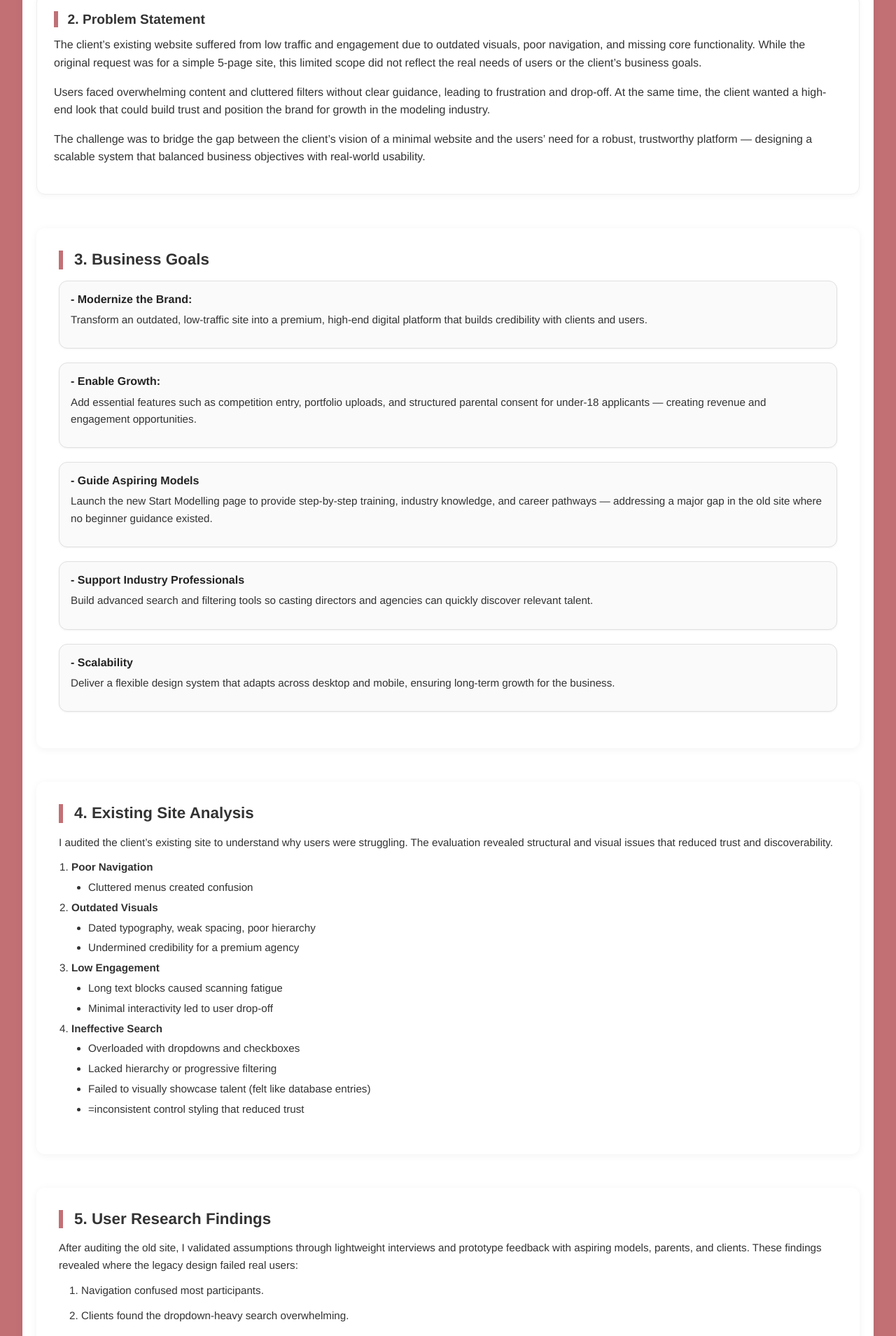
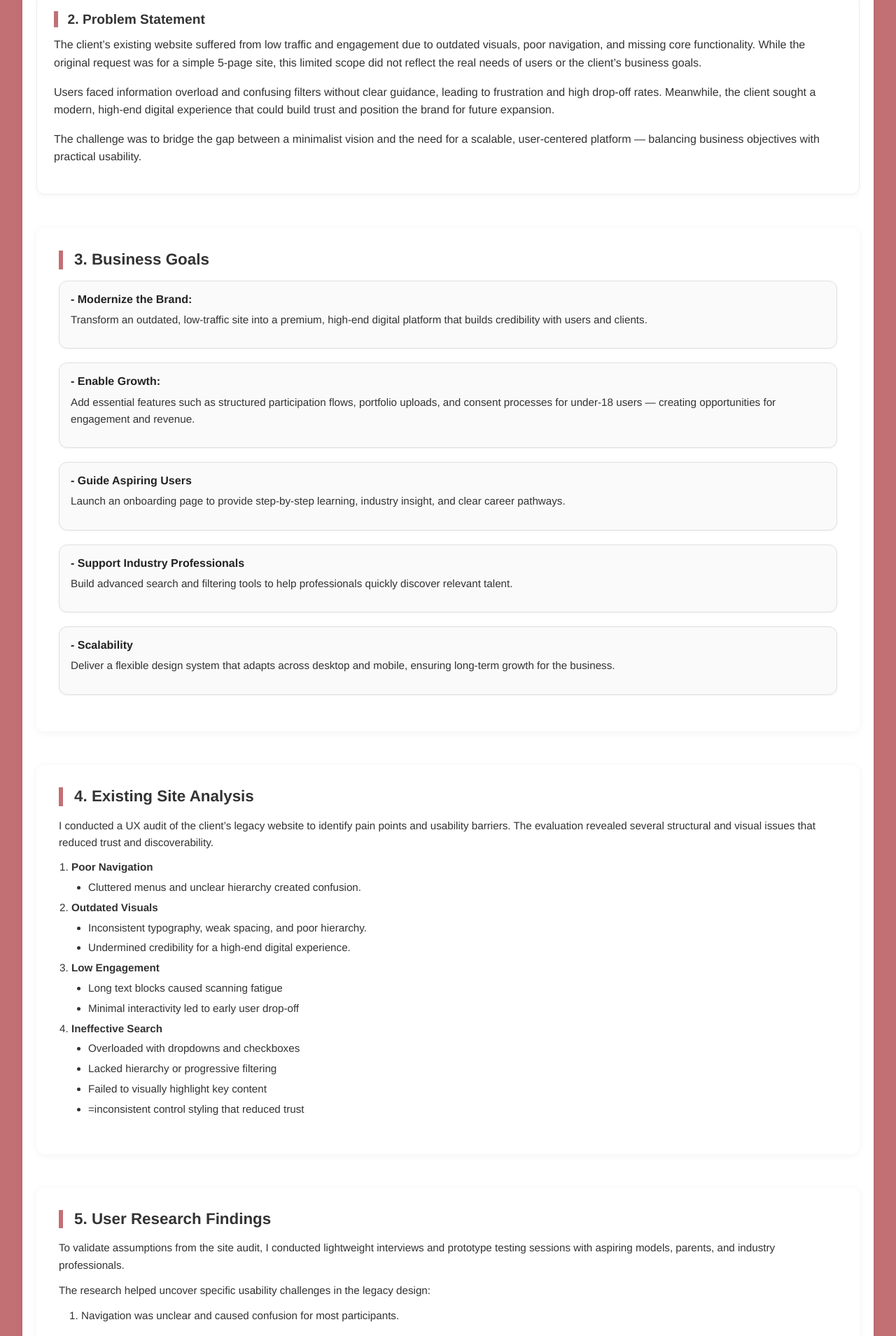
Before and after one commit to Mijincode/jeannie-portfolio, a React (Create React App) app: page /projects/confidential-fashiontech in a window 1280 px wide. Shown: the part 541-2450 px from the top of the page at 70% size. Built offline with nearby package versions, Linux system fonts and the light colour scheme.

Commit message:
Update for NDA-safe

```diff
--- a/src/components/pages/ConfidentialFashionTech.js
+++ b/src/components/pages/ConfidentialFashionTech.js
@@ -57,16 +57,15 @@ export default function ConfidentialFashionTech() {
             users or the client’s business goals.
           </p>
           <p>
-            Users faced overwhelming content and cluttered filters without clear
-            guidance, leading to frustration and drop-off. At the same time, the
-            client wanted a high-end look that could build trust and position
-            the brand for growth in the modeling industry.
+            Users faced information overload and confusing filters without clear
+            guidance, leading to frustration and high drop-off rates. Meanwhile,
+            the client sought a modern, high-end digital experience that could
+            build trust and position the brand for future expansion.
           </p>
           <p>
-            The challenge was to bridge the gap between the client’s vision of a
-            minimal website and the users’ need for a robust, trustworthy
-            platform — designing a scalable system that balanced business
-            objectives with real-world usability.
+            The challenge was to bridge the gap between a minimalist vision and
+            the need for a scalable, user-centered platform — balancing business
+            objectives with practical usability.
           </p>
         </div>
 
@@ -77,32 +76,31 @@ export default function ConfidentialFashionTech() {
               <h3> - Modernize the Brand:</h3>
               <p>
                 Transform an outdated, low-traffic site into a premium, high-end
-                digital platform that builds credibility with clients and users.
+                digital platform that builds credibility with users and clients.
               </p>
             </div>
             <div className="insight-card">
               <h3> - Enable Growth:</h3>
               <p>
-                Add essential features such as competition entry, portfolio
-                uploads, and structured parental consent for under-18 applicants
-                — creating revenue and engagement opportunities.
+                Add essential features such as structured participation flows,
+                portfolio uploads, and consent processes for under-18 users —
+                creating opportunities for engagement and revenue.
               </p>
             </div>
 
             <div className="insight-card">
-              <h3> - Guide Aspiring Models</h3>
+              <h3> - Guide Aspiring Users</h3>
               <p>
-                Launch the new Start Modelling page to provide step-by-step
-                training, industry knowledge, and career pathways — addressing a
-                major gap in the old site where no beginner guidance existed.
+                Launch an onboarding page to provide step-by-step learning,
+                industry insight, and clear career pathways.
               </p>
             </div>
 
             <div className="insight-card">
               <h3> - Support Industry Professionals</h3>
               <p>
-                Build advanced search and filtering tools so casting directors
-                and agencies can quickly discover relevant talent.
+                Build advanced search and filtering tools to help professionals
+                quickly discover relevant talent.
               </p>
             </div>
 
@@ -116,52 +114,33 @@ export default function ConfidentialFashionTech() {
           </div>
         </div>
 
-        {/* <div className="case-block-conf">
-          <h2>Process Snapshot</h2>
-          <div className="anon-grid">
-            <AnonymisedFrame label="Entry flow (5 steps, consent built-in)" />
-            <AnonymisedFrame label="Responsive nav & IA" />
-            <AnonymisedFrame label="Portfolio upload & validation" />
-            <AnonymisedFrame label="Discovery filters & shortlist" />
-            <AnonymisedFrame label="Component tokens & patterns" />
-          </div>
-        </div>
-
-        <div className="case-block-conf">
-          <h2>Outcomes (public-safe)</h2>
-          <ul className="bullets">
-            <li>Reduced steps to first meaningful action by ~30–40%</li>
-            <li>
-              Defined scalable component set (inputs, filters, cards, modals)
-            </li>
-            <li>Usability feedback (target users): improved clarity & trust</li>
-          </ul>
-          <p className="caption">
-            Exact metrics and branded screens available in a private
-            walkthrough.
-          </p>
-        </div> */}
         <div className="case-block-models">
           <h2>4. Existing Site Analysis </h2>
           <p>
-            I audited the client’s existing site to understand why users were
-            struggling. The evaluation revealed structural and visual issues
-            that reduced trust and discoverability.
+            I conducted a UX audit of the client’s legacy website to identify
+            pain points and usability barriers. The evaluation revealed several
+            structural and visual issues that reduced trust and discoverability.
           </p>
 
           <ol className="analysis-points">
             <li>
               <strong>Poor Navigation</strong>
               <ul>
-                <li>Cluttered menus created confusion</li>
+                <li>
+                  Cluttered menus and unclear hierarchy created confusion.
+                </li>
               </ul>
             </li>
 
             <li>
               <strong>Outdated Visuals</strong>
               <ul>
-                <li>Dated typography, weak spacing, poor hierarchy</li>
-                <li>Undermined credibility for a premium agency</li>
+                <li>
+                  Inconsistent typography, weak spacing, and poor hierarchy.
+                </li>
+                <li>
+                  Undermined credibility for a high-end digital experience.
+                </li>
               </ul>
             </li>
 
@@ -169,7 +148,7 @@ export default function ConfidentialFashionTech() {
               <strong>Low Engagement</strong>
               <ul>
                 <li>Long text blocks caused scanning fatigue</li>
-                <li>Minimal interactivity led to user drop-off</li>
+                <li>Minimal interactivity led to early user drop-off</li>
               </ul>
             </li>
 
@@ -178,10 +157,7 @@ export default function ConfidentialFashionTech() {
               <ul>
                 <li>Overloaded with dropdowns and checkboxes</li>
                 <li>Lacked hierarchy or progressive filtering</li>
-                <li>
-                  Failed to visually showcase talent (felt like database
-                  entries)
-                </li>
+                <li>Failed to visually highlight key content</li>
                 <li>=inconsistent control styling that reduced trust</li>
               </ul>
             </li>
@@ -191,20 +167,32 @@ export default function ConfidentialFashionTech() {
         <div className="case-block-models">
           <h2>5. User Research Findings</h2>
           <p>
-            After auditing the old site, I validated assumptions through
-            lightweight interviews and prototype feedback with aspiring models,
-            parents, and clients. These findings revealed where the legacy
-            design failed real users:
+            To validate assumptions from the site audit, I conducted lightweight
+            interviews and prototype testing sessions with aspiring models,
+            parents, and industry professionals.{" "}
           </p>
+
+          <p>
+            The research helped uncover specific usability challenges in the
+            legacy design:
+          </p>
+
           <ol>
-            <li>Navigation confused most participants.</li>
-
-            <li>Clients found the dropdown-heavy search overwhelming.</li>
-            <li>Users skimmed long text blocks and dropped off quickly,</li>
+            <li>
+              Navigation was unclear and caused confusion for most participants.
+            </li>
+            <li>
+              Clients found the dropdown-heavy search overwhelming and
+              inefficient.
+            </li>
+            <li>
+              Users skimmed long text blocks and quickly disengaged due to low
+              scannability.
+            </li>
           </ol>
           <p>
-            These insights aligned with the website audit but provided
-            user-backed evidence to prioritize solutions: clearer navigation,
+            These insights confirmed the audit findings and provided user-backed
+            evidence to prioritize improvements: clearer navigation,
             trust-building visuals, structured flows, and modern discovery
             tools.
           </p>
@@ -213,28 +201,29 @@ export default function ConfidentialFashionTech() {
         <div className="case-block-models">
           <h2>6. Ideation</h2>
           <p>
-            Based on the research findings, I brainstormed ways to transform the
-            original 5-page concept (received from my client) into a scalable
-            platform. I expanded the sitemap into detailed flows for
-            competitions, portfolio uploads, and model/creative services.
+            Based on the research findings, I explored ways to evolve the
+            initial five-page brief into a scalable platform. I expanded the
+            sitemap into detailed user flows for participation, portfolio
+            management, and two key user groups.
           </p>
 
           <p>
-            Key ideas included breaking dense content into multi-step journeys
-            (e.g., competition entry forms), introducing hover/tap states to
-            make browsing talent more interactive, and creating tailored account
-            flows for both models and creatives.
+            Key ideas included breaking dense tasks into multi-step journeys
+            (e.g., entry forms), adding meaningful hover/tap states with
+            keyboard-accessible focus patterns, and tailoring account flows for
+            different user roles.
           </p>
+
           <p>
-            I also explored how to balance high-end aesthetics with usability:
-            clear typography, visual hierarchy, and grid-based layouts to
-            support large amounts of information while maintaining a premium
-            feel.
+            I balanced a high-end aesthetic with usability through clear
+            typography, strong visual hierarchy, and grid-based layouts that
+            support content scale.
           </p>
+
           <p>
-            Early sketches and low-fidelity wireframes tested different layouts
-            for grids, filters, and forms. These explorations helped validate
-            the information architecture before moving into high-fidelity
+            Early sketches and low-fidelity wireframes tested alternative
+            layouts for grids, filters, and forms, helping validate the
+            information architecture before moving into high-fidelity
             prototypes.
           </p>
         </div>
@@ -243,71 +232,45 @@ export default function ConfidentialFashionTech() {
           <h2>7. Solution</h2>
           <p>
             The old site was outdated, lacked essential functionality, and did
-            not meet the needs of users. For the redesign, the client requested
-            new features such as competitions, portfolio uploads, and tailored
-            services for both models and creatives. To solve these, I designed
-            scalable user journeys and interactive prototypes that expanded far
-            beyond the original 5-page concept.
+            not meet user needs. For the redesign, I developed scalable user
+            journeys and interactive prototypes that extended beyond the
+            original five-page brief — introducing modern features and improved
+            usability.
           </p>
           <ul className="solution-list">
             <li>
-              <strong>Competition Flow:</strong> Old site had no competition
-              entry. I built a clear 5-step process a multi-step entry process
-              with age-appropriate consent and legal confirmation. to reduce
-              confusion and ensure trust for both aspiring models and parents.
+              <strong>Participation Flow:</strong> The original site had no
+              structured entry process. I designed a clear, multi-step flow with
+              age-appropriate consent and confirmation steps to ensure clarity
+              and trust for all users.
             </li>
             <li>
-              <strong>Portfolio Uploads:</strong> With no upload feature
-              previously, I designed structured journeys for both models and
-              creatives — including account creation, body measurements,
-              specialties, certifications, and payment.
+              <strong>Portfolio Creation:</strong> Introduced guided account
+              setup with structured information entry, user specialties, and
+              upload functionality — enabling users to present their work more
+              effectively.
             </li>
             <li>
-              <strong>Advanced Discovery:</strong> Added filtering and grid
-              systems so clients could easily search models/creatives by
-              specialties, certifications, and measurements — functionality
-              missing in the old site.
+              <strong>Discovery Tools:</strong> Added refined search and
+              filtering with grid-based layouts, allowing professionals to
+              discover profiles efficiently. This functionality was missing in
+              the previous design.
             </li>
             <li>
-              <strong>Scalable Design System:</strong> Created responsive
-              layouts across desktop and mobile, supported by grids, clear
-              hierarchy, and consistent UI patterns.
+              <strong>Scalable Design System:</strong> Built a responsive,
+              component-driven system with consistent hierarchy and reusable UI
+              patterns across desktop and mobile.
             </li>
             <li>
-              <strong>High-End Visual Style:</strong> Delivered a modern,
-              premium aesthetic aligned with the client’s vision, while ensuring
-              usability and inclusivity for all audiences.
+              <strong>Visual Direction:</strong> Delivered a clean, high-end
+              visual language aligned with the client’s positioning, while
+              maintaining accessibility and inclusivity.
             </li>
           </ul>
         </div>
 
         <div className="case-block-models">
           <h2>8. User Flow</h2>
-          <p>
-            The user flow was designed around three personas —{" "}
-            <strong>Models</strong>, <strong>Creatives</strong>, and{" "}
-            <strong>Branding / Agencies</strong>. Each follows a clear path from
-            the <strong>Landing page</strong> to achieve their goals: models
-            build portfolios, find creatives, or join competitions; creatives
-            showcase work or collaborate; and branding users search and connect
-            with talent.
-          </p>
-
-          <p>
-            For models and creatives, portfolio creation includes form
-            completion, uploads, and payment before publishing in the directory.
-            The competition journey was designed as a clear, multi-step process
-            with age-appropriate consent and legal confirmation, improving
-            clarity for younger users and parents.
-          </p>
-
-          <p>
-            This streamlined design keeps navigation consistent across all
-            users, supports monetization from the start, and allows for easy
-            scaling as more features are added.
-          </p>
-
-          <h3 className="Userflow-Competition">User Flow</h3>
           <div className="user-flow-diagram">
             <img
               src="https://res.cloudinary.com/dmvngssd0/image/upload/v1760252526/userFlow_yb5u7t.png"
@@ -369,8 +332,14 @@ export default function ConfidentialFashionTech() {
             <h2>Why it’s confidential (and how I handle it)</h2>
             <ul className="bullets">
               <li>Pre-launch; under NDA at client request</li>
-              <li>Recreated, brand-neutral artefacts shown publicly</li>
-              <li>Full details shared privately on request</li>
+              <li>
+                Public visuals are recreated/anonymised; no proprietary assets
+                shown
+              </li>
+              <li>
+                Additional context available 1:1 (subject to NDA and client
+                permission)
+              </li>
             </ul>
           </div>
 
@@ -382,8 +351,8 @@ export default function ConfidentialFashionTech() {
             <div>
               <strong>Confidential FashionTech Platform (NDA)</strong>
               <p className="conf-cta__text">
-                Public visuals are recreated/anonymised. I can provide a brief
-                private walkthrough on request.
+                Public visuals are recreated/anonymised. A brief high-level
+                walkthrough can be provided on request.
               </p>
             </div>
             <a
```
